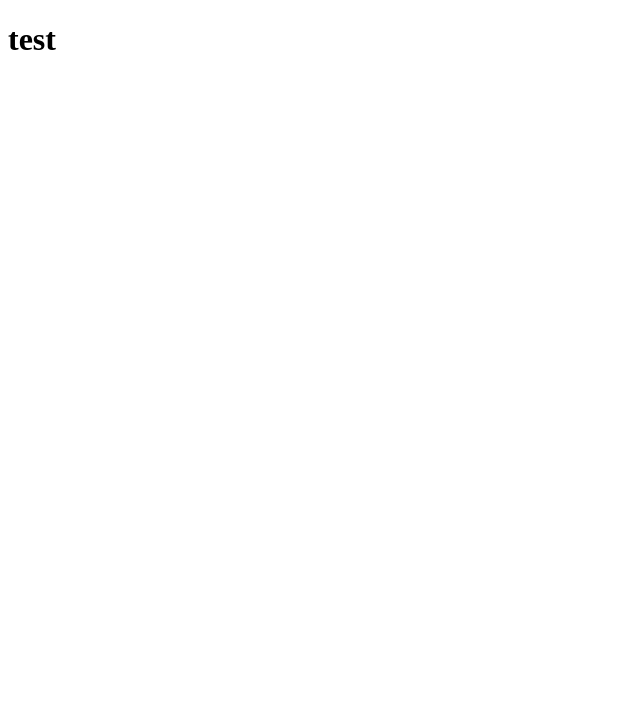
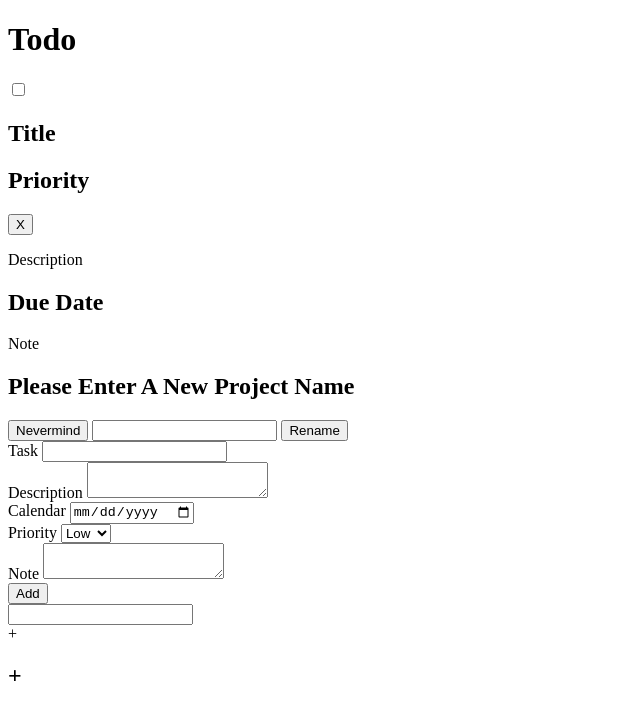
Before and after one commit to Caramel4764/TOP_todo_dashboard, a plain HTML site: page index.html in a window 1280 px wide. Shown: the whole page, without its empty margins (0-640 px from the left). Drawn offline with Linux system fonts and the light colour scheme.

```diff
--- a/index.html
+++ b/index.html
@@ -4,8 +4,83 @@
   <meta charset="UTF-8">
   <meta name="viewport" content="width=device-width, initial-scale=1.0">
   <title>Todo</title>
-<script defer src="main.js"></script></head>
+</head>
 <body>
-  <h1>test</h1>
+  <h1>Todo</h1>
+  <div id="todoViewerDiv">
+    <div id="todoViewer">
+      <div id="todoHeading">
+        <div id="todoHeadingText">
+          <div id="titleDiv">
+            <input id="todoViewerIsDone" type="checkbox">
+            <h2 id="todoViewerTitle">Title</h2>
+          </div>
+          <h2 id="todoViewerPriority">Priority</h2>
+        </div>
+        <button id="todoViewerCloser">X</button>
+      </div>
+      <p id="todoViewerDesc">Description</p>
+      <h2 id="todoViewerDate">Due Date</h2>
+      <p id="todoViewerNote">Note</p>
+    </div>
+  </div>
+  <div id="editMenu">
+    <div class="grid">
+      <div id="editMenuHeader">
+        <h2>Please Enter A New Project Name</h2>
+      </div>
+      <div id="editMenuFormSection">
+        <button id="editMenuCloser">Nevermind</button>
+        <input type="text" id="editMenuNameInput">
+        <button id="renameButton">Rename</button>
+      </div>
+    </div>
+  </div>
+  <div id="addTodoMenuAdd">
+    <div id="addTodoMenu">
+      <form id='todo-form' action="">
+        <div id="todo-inputs">
+          <label for="task">Task</label>
+          <input id="taskInput" name='task' type="text">
+          <br>
+          <label for="desc">Description</label>
+          <textarea id="descInput" id="todo-desc" name='desc' type="text"></textarea>
+          <br>
+          <label for="date">Calendar</label>
+          <input id="dateInput" name='date' type="date">
+          <br>
+          <label for="priority">Priority</label>
+          <select id='todo-priority' name='priority' type="text">
+            <option value="low">Low</option>
+            <option value="med">Med</option>
+            <option value="high">High</option>
+          </select>
+          <br>
+          <label for="note">Note</label>
+          <textarea id="noteInput" name='note' type="text"></textarea>
+        </div>
+        <button id='todo-submit-button' type="button">Add</button>
+      </form>
+    </div>
+  </div>
+  <div id="fourth-divider">
+    <div id="project">
+      <div id="newProjectDiv">
+        <input id="newProjectInput">
+        <div id="newProject">+</div>
+      </div>
+    </div>
+    <div id="dashboard-div">
+      <div id="dashboard">
+        <!--<div class="task">
+          <h2>Task 1</h2>
+          <p class="date">10/14/2025</p>
+        </div>-->
+        <div class='task' id="addTask">
+          <h2>+</h2>
+        </div>
+        </div>
+      </div>
+    </div>
 </body>
 </html>
```
Also changed, not shown: main.js (deleted, +0 -32 lines).
